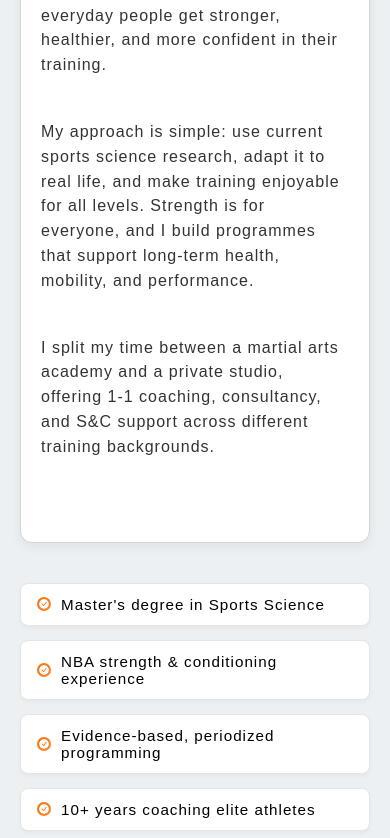
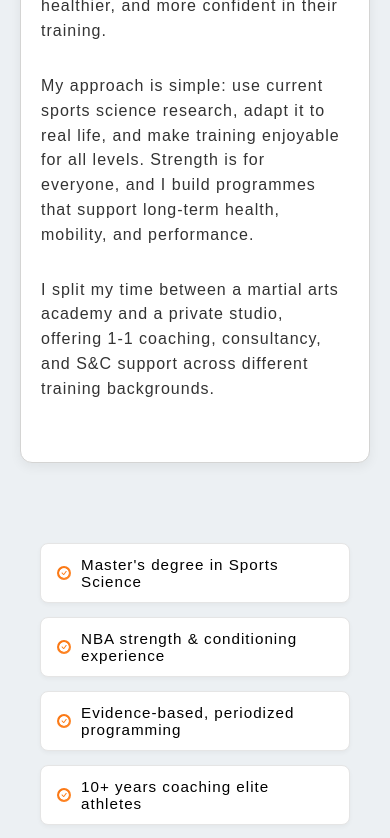
Before and after one commit to cdenby-dotcom/Cat-Denby-Performance, a Next.js app: page / in a window 390 px wide. Shown: the part 1460-2298 px from the top of the page. Built offline with nearby package versions, Linux system fonts and the light colour scheme; a web font is replaced by a local one.

Commit message:
Update About.module.scss

```diff
--- a/app/components/About/About.module.scss
+++ b/app/components/About/About.module.scss
@@ -21,22 +21,24 @@
   width: 1352px;
   max-width: 100%;
   display: flex;
-  gap: 60px;
+  gap: 40px; /* tighter, matches Services */
   margin: 0 auto;
   position: relative;
 }
 
 /* LEFT CARD — MAIN INFO */
 .infoCard {
-  width: 60%;
+  flex: 1;
+  min-width: 520px;   /* matches Services cards */
+  max-width: 600px;   /* matches Services cards */
   background: white;
-  padding: 60px 40px;
+  padding: 50px 40px; /* matches Services cards */
   border-radius: 12px;
   border: 1px solid #d4d4d3;
   box-shadow: 0 4px 12px rgba(0,0,0,0.06);
   display: flex;
   flex-direction: column;
-  gap: 18px;
+  gap: 14px; /* reduced dead space */
   position: relative;
 
   h1 {
@@ -49,7 +51,7 @@
   }
 
   h2 {
-    font-family: 'Antonio', sans-serif; /* override */
+    font-family: 'Antonio', sans-serif;
     font-size: 3.6rem;
     font-weight: 700;
     margin: 0 0 10px 0;
@@ -62,19 +64,20 @@
     font-size: 1rem;
     line-height: 1.55;
     color: #333;
-    margin: 12px 0;
+    margin: 8px 0; /* reduced spacing */
   }
 
-  /* ⭐ EXTRA SPACING BELOW LAST PARAGRAPH */
   p:last-of-type {
-    margin-bottom: 32px;
+    margin-bottom: 20px; /* reduced dead space */
   }
 }
 
 /* RIGHT SIDE — EXPERIENCE LIST */
 .experience {
-  width: 40%;
-  padding: 40px 20px; /* ⭐ reduced from 60px */
+  flex: 1;
+  min-width: 520px;   /* aligns with left card */
+  max-width: 600px;   /* aligns with left card */
+  padding: 40px 20px;
   display: flex;
   flex-direction: column;
   gap: 14px;
@@ -127,14 +130,11 @@
     gap: 40px;
   }
 
-  .infoCard {
-    width: 100%;
-    padding: 50px 20px;
-  }
-
+  .infoCard,
   .experience {
-    width: 100%;
-    padding: 0;
+    min-width: 100%;
+    max-width: 100%;
+    padding: 40px 20px;
   }
 
   .cornerGradient {
@@ -142,9 +142,3 @@
     height: 80px;
   }
 }
-
-@media (max-width: 450px) {
-  .infoCard li {
-    min-height: 58px;
-  }
-}
```
